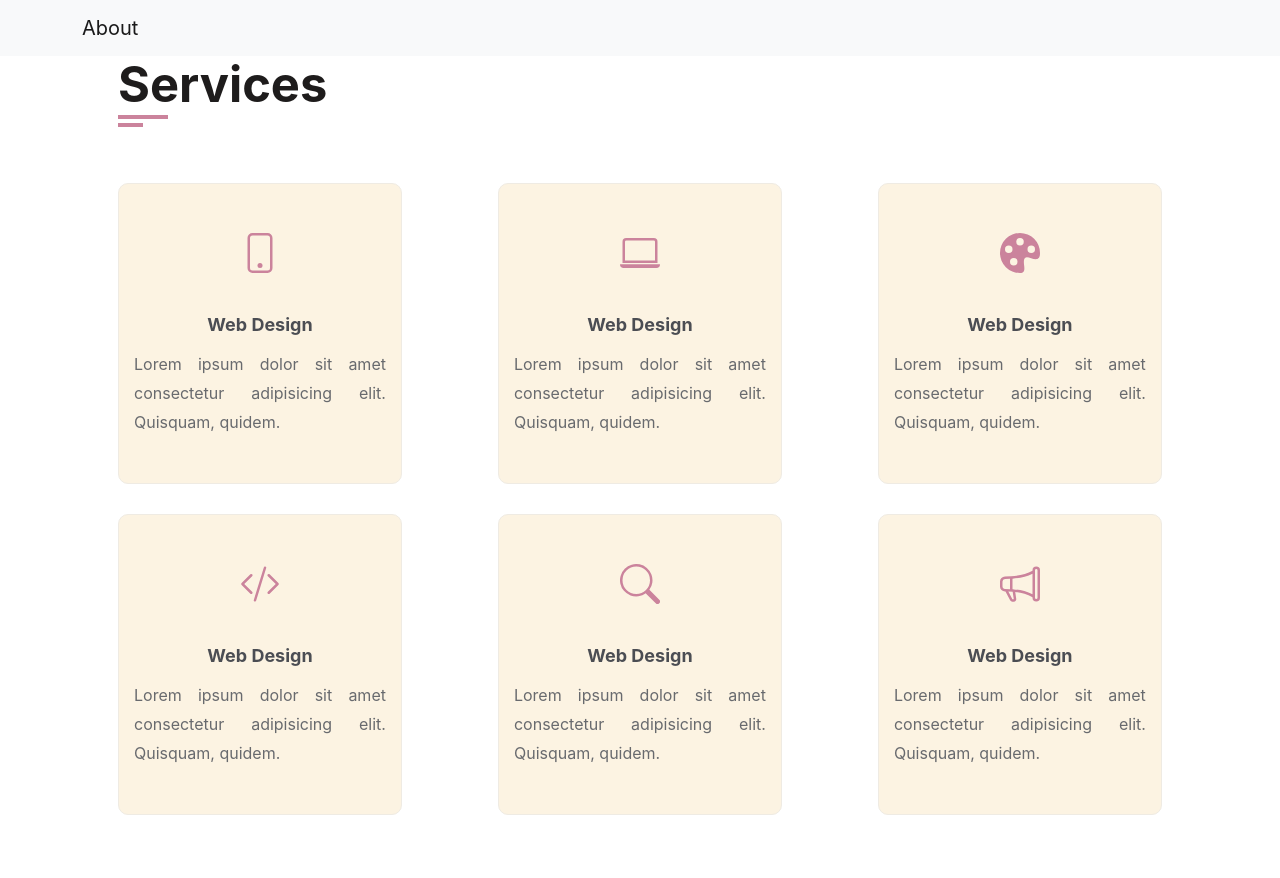
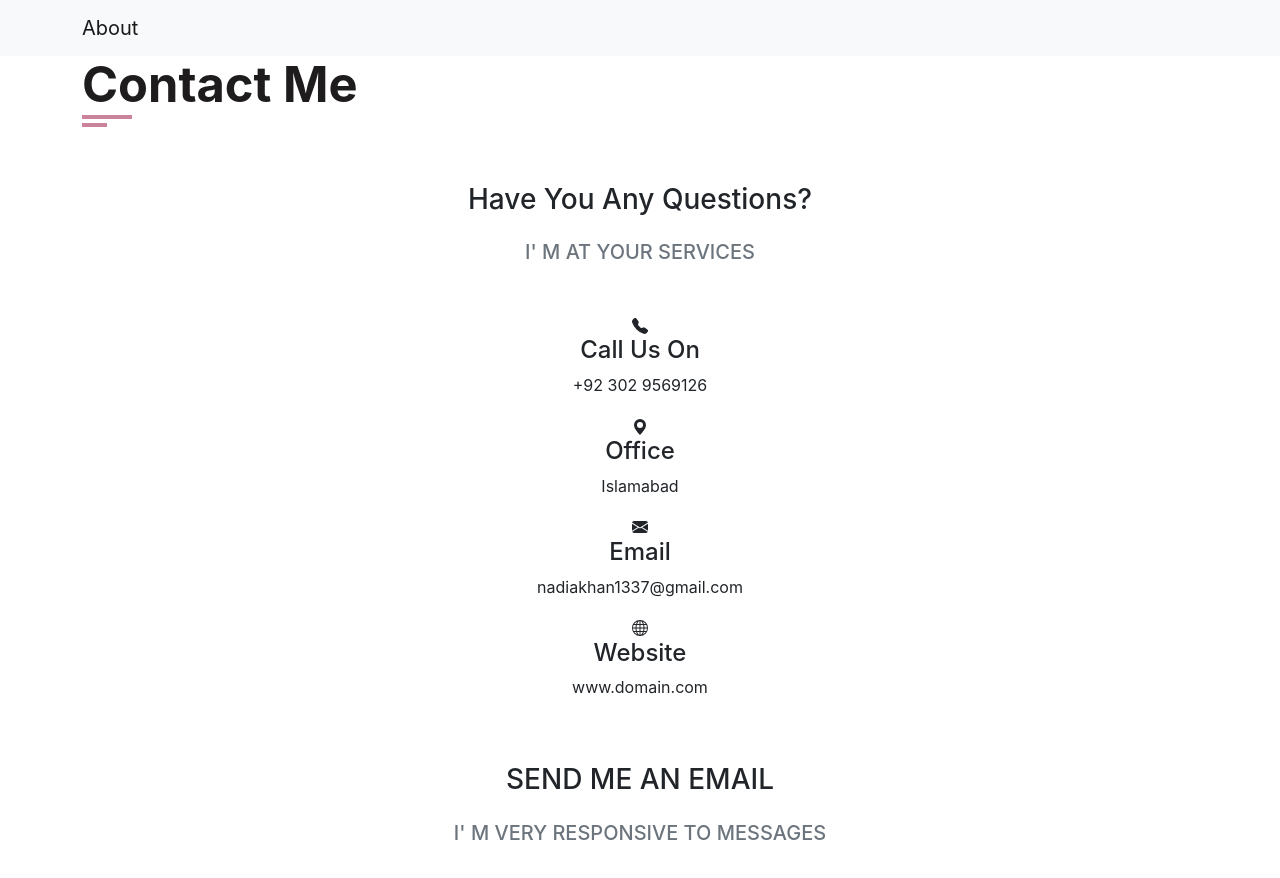
Before and after one commit to Nadiakhanv2/NK-Portfolio-React, a React (Create React App) app: page / in a window 1280 px wide. Shown: the top 878 px of the page. Before the commit the page ends 845 px from the top, so only its background shows below. Built offline with nearby package versions, Linux system fonts and the light colour scheme.

Commit message:
Add a component

```diff
--- a/src/App.js
+++ b/src/App.js
@@ -1,4 +1,5 @@
 import './App.css';
+import Contact from './components/Contact';
 // import About from './components/About';
 // import Home from './components/Home';
 import Navbar from './components/Navbar';
@@ -13,7 +14,8 @@ function App() {
       <hr />
       <About/> */}
       {/* <Portfolio/> */}
-      <Services/>
+      {/* <Services/> */}
+      <Contact/>
     </div>
   );
 }
```
